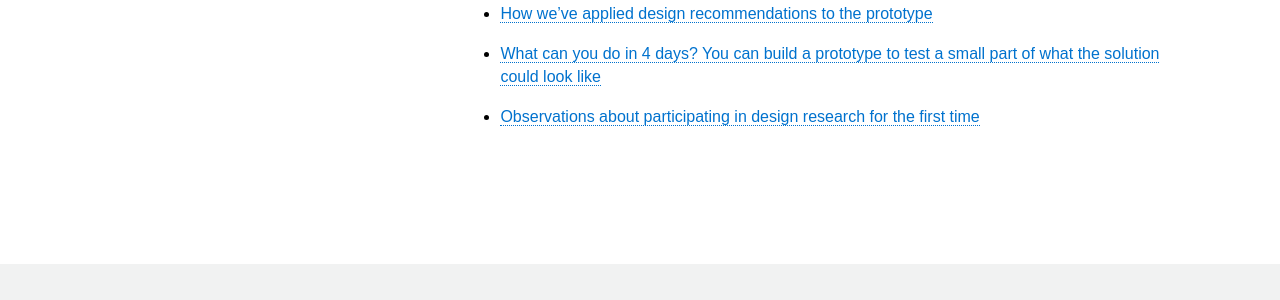
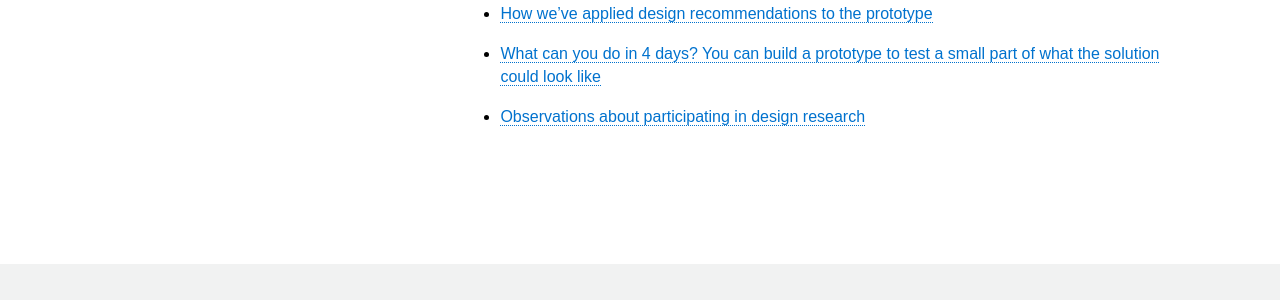
Before and after one commit to cds-snc/rcmp-report-a-cybercrime-alpha-documentation, a Jekyll site: the page built from _pages/en/team-news.md, in a window 1280 px wide. Shown: the part 780-1080 px from the top of the page. Built offline with Jekyll 4.4.1, drawn with Linux system fonts in a browser that asks for light colours.

Commit message:
Update team-news.md

```diff
--- a/_pages/en/team-news.md
+++ b/_pages/en/team-news.md
@@ -22,4 +22,4 @@ Our goal is to keep telling compelling stories about the partnership and product
   >  * [Observations and learnings from a co-located developer from RCMP](https://twitter.com/CDS_GC/status/1139155596547170306)
   >  * [How we've applied design recommendations to the prototype](https://twitter.com/CDS_GC/status/1169675152000507904)
   >  * [What can you do in 4 days? You can build a prototype to test a small part of what the solution could look like](https://twitter.com/CDS_GC/status/1205143709265932293?s=20)
-  >  * [Observations about participating in design research for the first time](https://twitter.com/CDS_GC/status/1206621988611141632?s=20)
+  >  * [Observations about participating in design research](https://twitter.com/CDS_GC/status/1206621988611141632?s=20)
```
